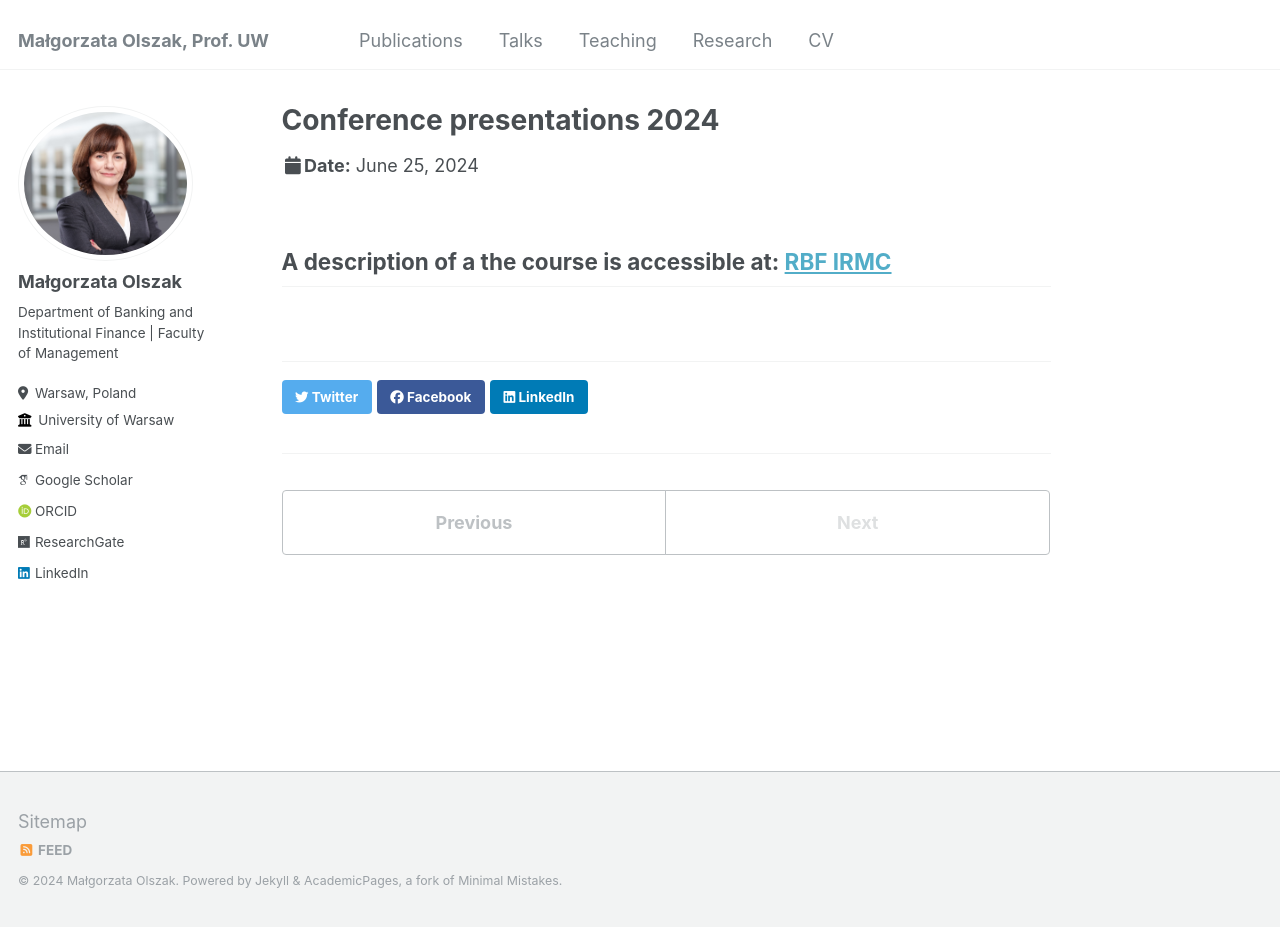
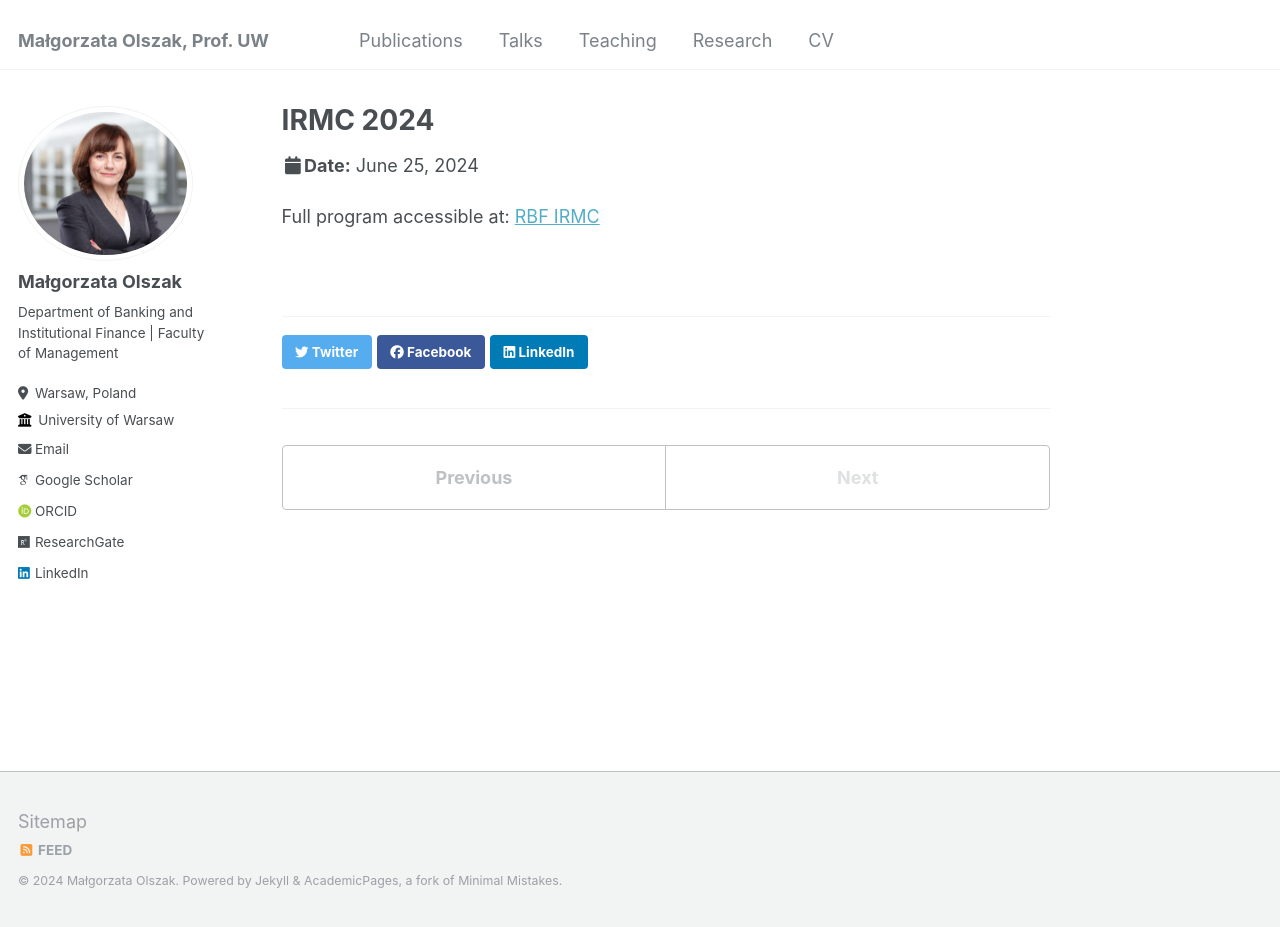
Before and after one commit to ma-olszak/ma-olszak.github.io, a Jekyll site: the page built from _talks/2024-06-06-conferences.md, in a window 1280 px wide and 927 px high. Built offline with Jekyll 4.4.1, drawn with Linux system fonts in a browser that asks for light colours; some web fonts are replaced.

Commit message:
Update 2024-06-06-conferences.md

```diff
--- a/_talks/2024-06-06-conferences.md
+++ b/_talks/2024-06-06-conferences.md
@@ -1,13 +1,11 @@
 ---
-title: "Conference presentations 2024"
+title: "IRMC 2024"
 collection: talks
-type: "Conference presentation on: Determinants of commissions and fees income of EEA banks: Does macroprudential policy matter?"
-permalink: /talks/2012-03-01-talk-1
-venue: "International Risk Management Conference"
+type: "Conference presentation: Determinants of commissions and fees income of EEA banks: Does macroprudential policy matter?"
+permalink: /talks/2024-06-06-conferences
+venue: "International Risk Management Conference 17th Edition"
 date: 2024-06-25
 location: "Milan, Italy"
 ---
 
-
-A description of a the course is accessible at: [RBF IRMC](https://www.therisksociety.com/)
----
+Full program accessible at: [RBF IRMC](https://www.therisksociety.com/)
```
